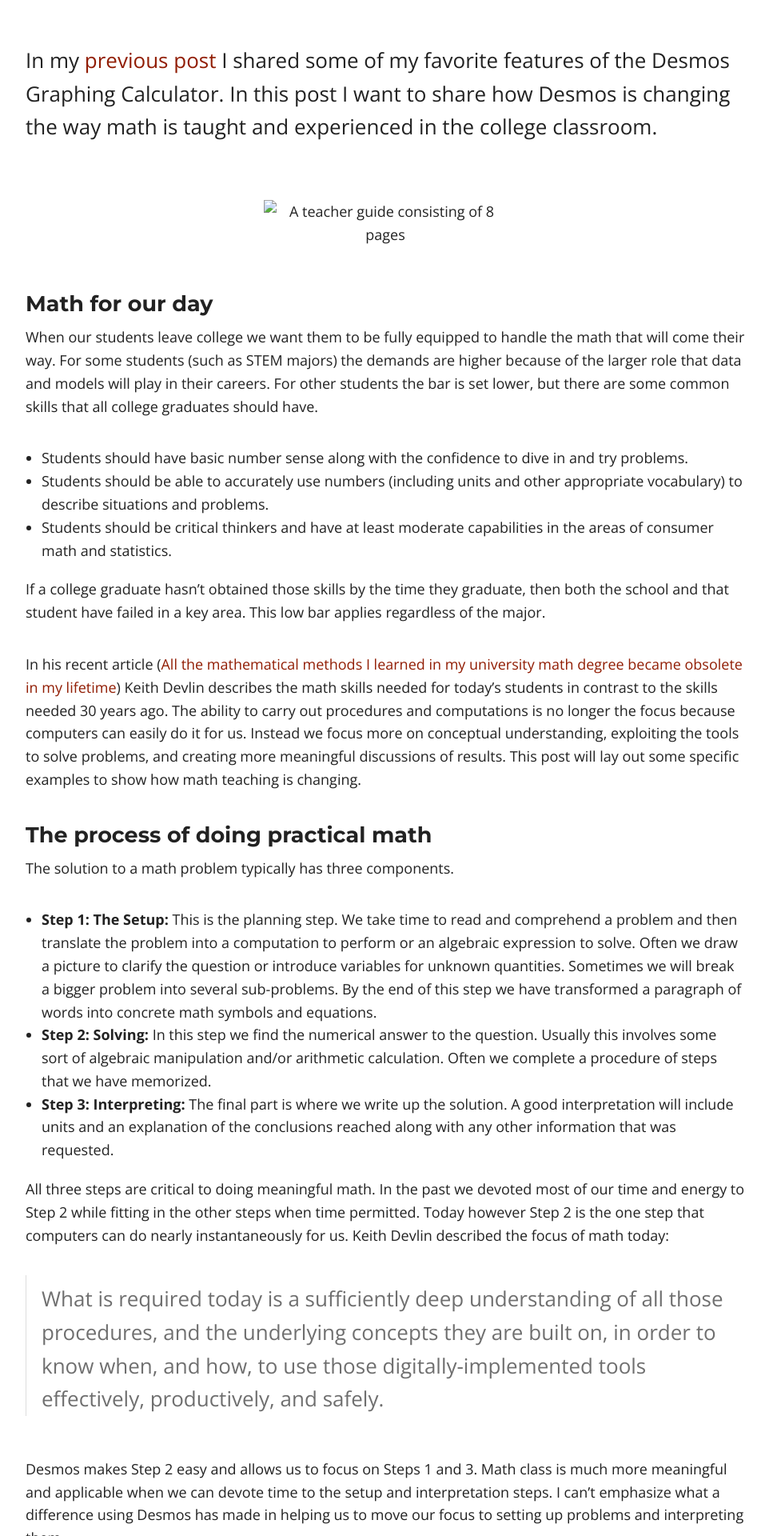
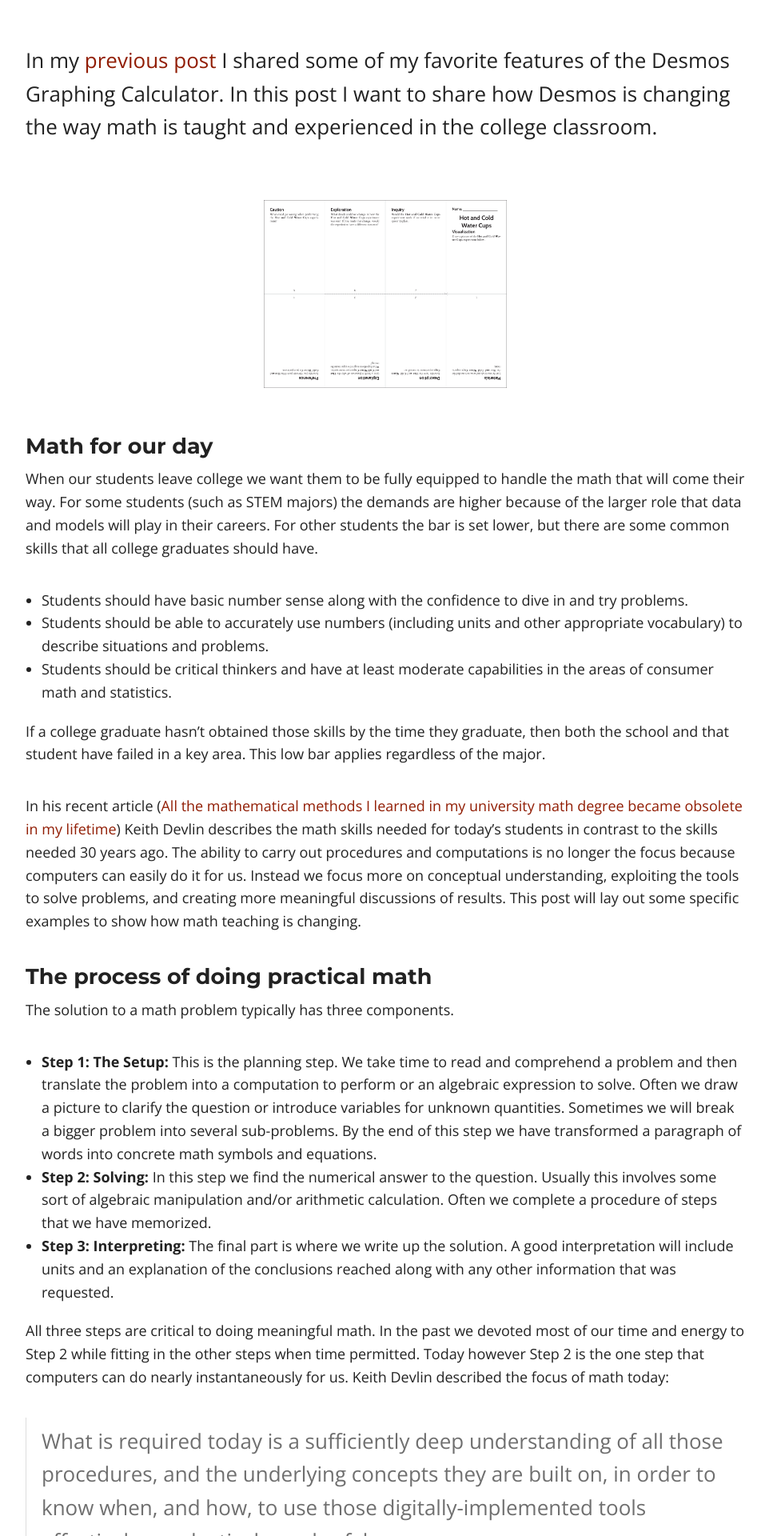
Before and after one commit to sergeballif/sergeballif.github.io, a Jekyll site: the page built from play.md, in a window 1280 px wide. Shown: the part 553-2473 px from the top of the page at 80% size, without its empty margins (158-1120 px from the left). Built offline with Jekyll 4.4.1, drawn with Linux system fonts in a browser that asks for light colours; nearby versions of some CDN libraries.

Commit message:
Update play.md

```diff
--- a/play.md
+++ b/play.md
@@ -16,7 +16,7 @@
 
 In my [previous post](https://sergeballif.github.io/personal/math/teaching/fun/a-brief-intro-to-desmos) I shared some of my favorite features of the Desmos Graphing Calculator. In this post I want to share how Desmos is changing the way math is taught and experienced in the college classroom.
 
-<img src="sergeballif.github.io/images/science-mom-guidepocketmod.png" alt="A teacher guide consisting of 8 pages" style="max-width:304px;">
+<img src="https://sergeballif.github.io/images/science-mom-guidepocketmod.png" alt="A teacher guide consisting of 8 pages" style="max-width:304px;">
 
 ### Math for our day
 
```
